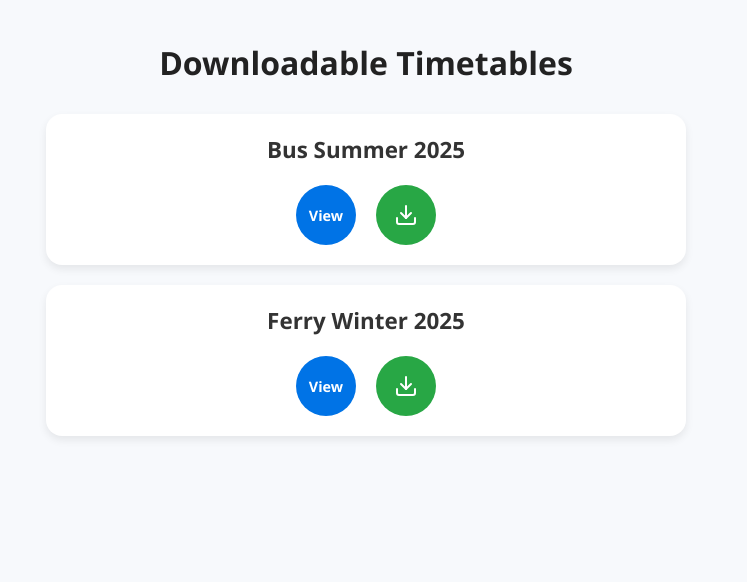
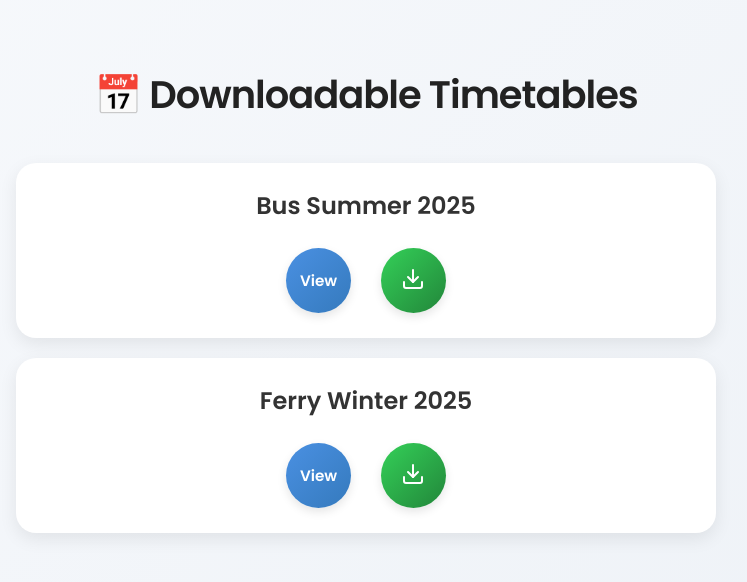
Before and after one commit to MillsJ09/cfr-timetables, a plain HTML site: page index.html in a window 1280 px wide. Shown: the whole page, without its empty margins (274-1021 px from the left). Drawn offline with Linux system fonts and the light colour scheme.

Commit message:
Update index.html

```diff
--- a/index.html
+++ b/index.html
@@ -3,87 +3,103 @@
 <head>
   <meta charset="UTF-8">
   <title>Timetables</title>
+
+  <!-- Google Fonts: Poppins -->
+  <link href="https://fonts.googleapis.com/css2?family=Poppins:wght@400;600&display=swap" rel="stylesheet">
+
   <style>
     body {
-      font-family: "Segoe UI", Arial, sans-serif;
-      background: #f7f9fc;
+      font-family: 'Poppins', sans-serif;
+      background: linear-gradient(135deg, #f7f9fc, #eef2f7);
       margin: 0;
-      padding: 20px;
+      padding: 40px 20px;
     }
 
     h1 {
       text-align: center;
-      margin-bottom: 30px;
-      font-size: 2rem;
+      margin-bottom: 40px;
+      font-size: 2.4rem;
+      font-weight: 600;
       color: #222;
+      letter-spacing: -1px;
     }
 
     .timetable {
-      background: #fff;
-      padding: 20px;
+      background: white;
+      padding: 25px;
       margin: 20px auto;
-      border-radius: 16px;
-      box-shadow: 0 4px 8px rgba(0,0,0,0.08);
-      max-width: 600px;
+      border-radius: 20px;
+      box-shadow: 0 6px 18px rgba(0,0,0,0.08);
+      max-width: 650px;
       text-align: center;
+      transition: transform 0.2s ease;
+    }
+
+    .timetable:hover {
+      transform: translateY(-5px);
+      box-shadow: 0 10px 24px rgba(0,0,0,0.12);
     }
 
     .timetable h2 {
-      margin: 0 0 20px;
-      font-size: 1.4rem;
+      margin: 0 0 25px;
+      font-size: 1.5rem;
+      font-weight: 600;
       color: #333;
     }
 
     .buttons {
       display: flex;
       justify-content: center;
-      gap: 20px;
+      gap: 30px;
     }
 
     .btn {
       display: flex;
       align-items: center;
       justify-content: center;
-      width: 60px;
-      height: 60px;
+      width: 65px;
+      height: 65px;
       border-radius: 50%;
-      font-size: 0.9rem;
-      font-weight: bold;
-      color: #fff;
+      font-size: 0.95rem;
+      font-weight: 600;
       text-decoration: none;
-      transition: 0.2s ease-in-out;
+      transition: all 0.25s ease;
+      cursor: pointer;
+      box-shadow: 0 4px 10px rgba(0,0,0,0.1);
+    }
+
+    .btn:hover {
+      transform: scale(1.1);
+      box-shadow: 0 6px 14px rgba(0,0,0,0.15);
     }
 
     .btn-view {
-      background: #0073e6;
-    }
-    .btn-view:hover {
-      background: #005bb5;
+      background: linear-gradient(135deg, #4a90e2, #357abd);
+      color: white;
     }
 
     .btn-download {
-      background: #28a745;
-    }
-    .btn-download:hover {
-      background: #1e7e34;
+      background: linear-gradient(135deg, #34d058, #22863a);
+      color: white;
     }
 
     .btn svg {
-      width: 24px;
-      height: 24px;
+      width: 26px;
+      height: 26px;
+      stroke: white;
     }
   </style>
 </head>
 <body>
-  <h1>Downloadable Timetables</h1>
+  <h1>📅 Downloadable Timetables</h1>
 
   <div class="timetable">
     <h2>Bus Summer 2025</h2>
     <div class="buttons">
       <a class="btn btn-view" href="timetables/bus-summer-2025.pdf" target="_blank">View</a>
       <a class="btn btn-download" href="timetables/bus-summer-2025.pdf" download>
-        <!-- Download Icon (Lucide SVG) -->
-        <svg xmlns="http://www.w3.org/2000/svg" fill="none" stroke="white" stroke-width="2" stroke-linecap="round" stroke-linejoin="round" class="feather feather-download">
+        <!-- Download Icon -->
+        <svg xmlns="http://www.w3.org/2000/svg" fill="none" stroke-width="2" stroke-linecap="round" stroke-linejoin="round" class="feather feather-download">
           <path d="M21 15v4a2 2 0 0 1-2 2H5a2 2 0 0 1-2-2v-4"></path>
           <polyline points="7 10 12 15 17 10"></polyline>
           <line x1="12" y1="15" x2="12" y2="3"></line>
@@ -97,7 +113,7 @@
     <div class="buttons">
       <a class="btn btn-view" href="timetables/ferry-winter-2025.pdf" target="_blank">View</a>
       <a class="btn btn-download" href="timetables/ferry-winter-2025.pdf" download>
-        <svg xmlns="http://www.w3.org/2000/svg" fill="none" stroke="white" stroke-width="2" stroke-linecap="round" stroke-linejoin="round" class="feather feather-download">
+        <svg xmlns="http://www.w3.org/2000/svg" fill="none" stroke-width="2" stroke-linecap="round" stroke-linejoin="round" class="feather feather-download">
           <path d="M21 15v4a2 2 0 0 1-2 2H5a2 2 0 0 1-2-2v-4"></path>
           <polyline points="7 10 12 15 17 10"></polyline>
           <line x1="12" y1="15" x2="12" y2="3"></line>
```
